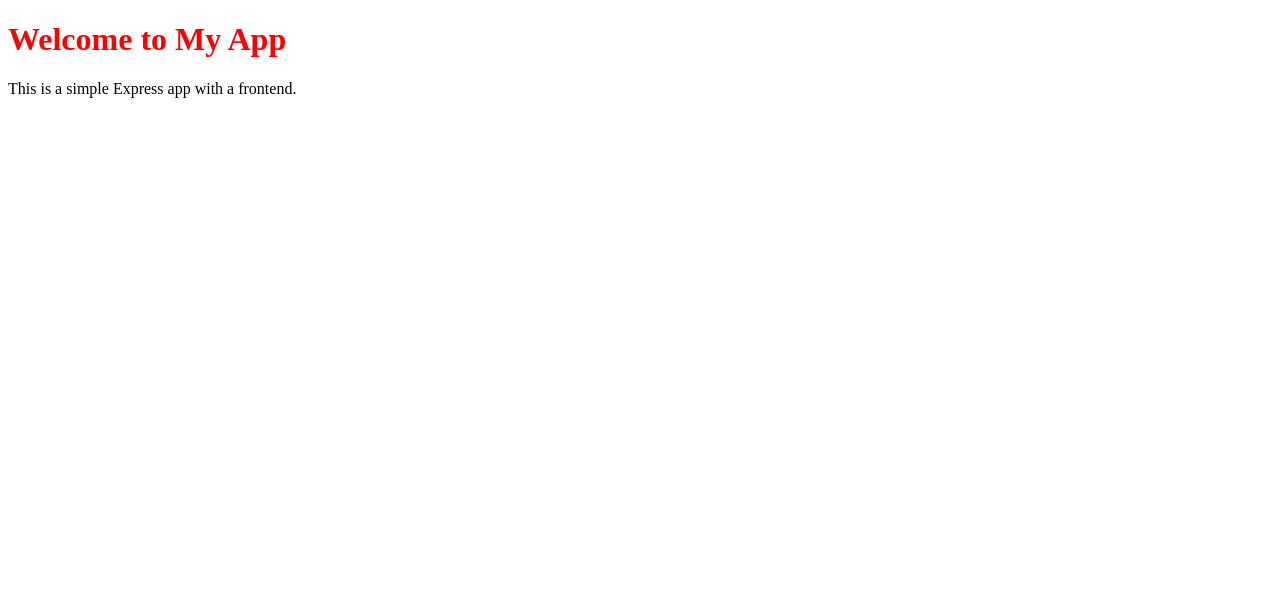
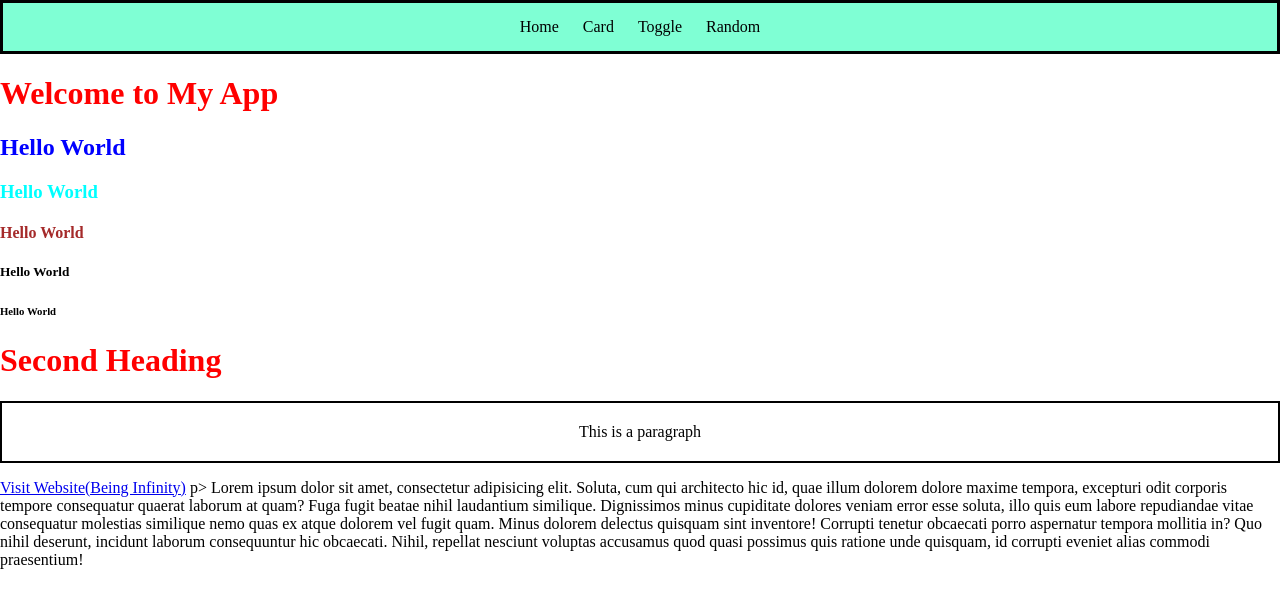
Before and after one commit to Pranathi-19/autosuggest, a website: page frontend/index.html in a window 1280 px wide. Drawn offline with Linux system fonts and the light colour scheme.

Commit message:
commited changes

```diff
--- a/frontend/css/index.css
+++ b/frontend/css/index.css
@@ -1,3 +1,40 @@
 h1{
     color: red;
 }
+
+#heading2{
+    color: blue;
+}
+.heading3{
+    color: aqua;
+}
+.heading4{
+    color: brown;
+}
+.para{
+    border:2px;
+    border-color: black;
+    border-style: solid;
+    padding: 20px;
+    text-align: center;
+}
+.navbar{
+    border:3px;
+    border-style: solid;
+    border-color: black;
+    padding: 15px;
+    background-color: aquamarine;
+    text-align: center;
+}
+.navbar a{
+    text-decoration: none;
+    color: black;
+    padding: 10px;
+}
+.navbar a:hover{
+    background-color: blue;
+    color: white;
+}
+body{
+    margin: 0px;
+}
--- a/frontend/index.html
+++ b/frontend/index.html
@@ -7,8 +7,22 @@
         <link rel="stylesheet" href="css/index.css";
     </head>
     <body>
+        <div class="navbar">
+            <a href="">Home</a>
+            <a href="">Card</a>
+            <a href="">Toggle</a>
+            <a href="">Random</a>
+        </div>
         <h1>Welcome to My App</h1>
-        <p>This is a simple Express app with a frontend.</p>
+        <h2 id="heading2">Hello World</h2>
+        <h3 class="heading3">Hello World</h3>
+        <h4 class="heading4">Hello World</h4>
+        <h5>Hello World</h5>
+        <h6>Hello World</h6>
+        <h1>Second Heading</h1>
+        <p class="para">This is a paragraph</p>
+        <a href="https://www.being-infinity.com/">Visit Website(Being Infinity)</a>
+        p> Lorem ipsum dolor sit amet, consectetur adipisicing elit. Soluta, cum qui architecto hic id, quae illum dolorem dolore maxime tempora, excepturi odit corporis tempore consequatur quaerat laborum at quam? Fuga fugit beatae nihil laudantium similique. Dignissimos minus cupiditate dolores veniam error esse soluta, illo quis eum labore repudiandae vitae consequatur molestias similique nemo quas ex atque dolorem vel fugit quam. Minus dolorem delectus quisquam sint inventore! Corrupti tenetur obcaecati porro aspernatur tempora mollitia in? Quo nihil deserunt, incidunt laborum consequuntur hic obcaecati. Nihil, repellat nesciunt voluptas accusamus quod quasi possimus quis ratione unde quisquam, id corrupti eveniet alias commodi praesentium!
         <script src="js/index.js"></script>
     </body>
 </html>
```
